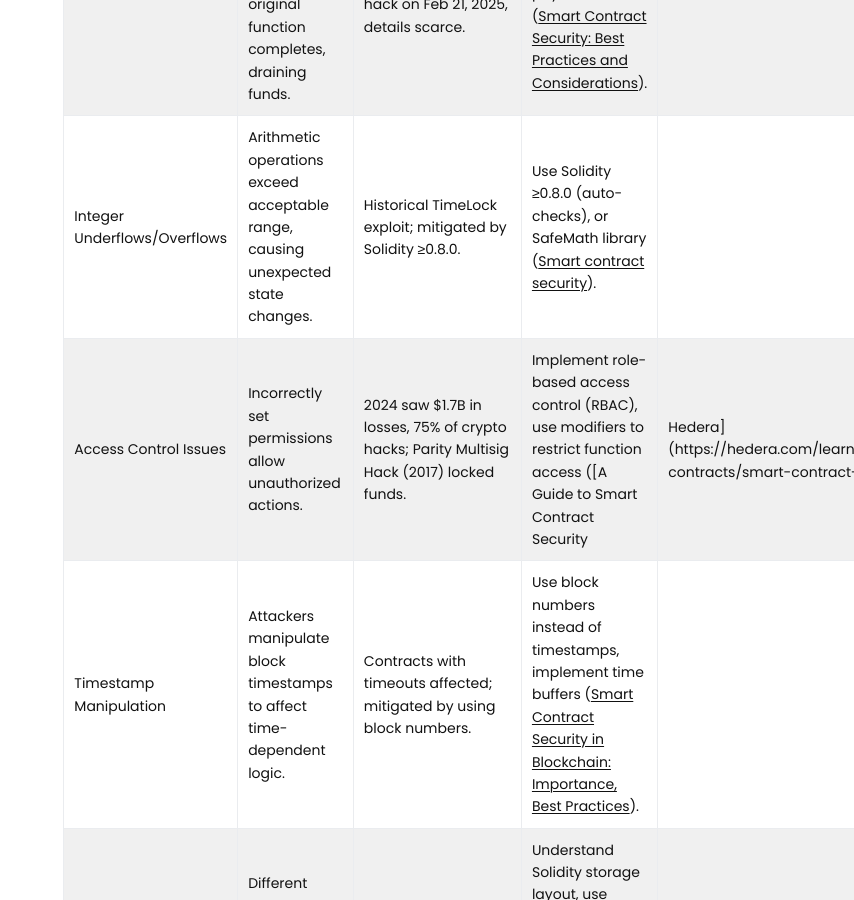
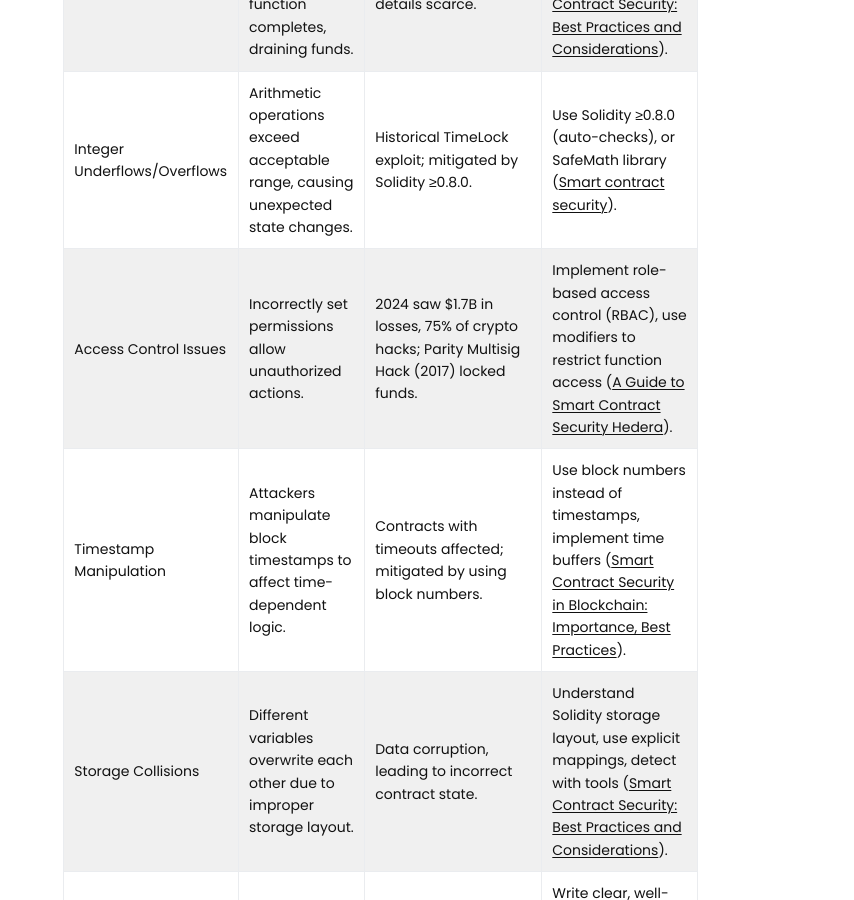
Before and after one commit to Tokenomic-org/learn, a Jekyll site: the page built from _posts/2024-12-12-smart-contract-security-best-practices.md, in a window 1280 px wide and 900 px high, scrolled down 1909 px. Shown: the whole window, without its empty margins (426-1280 px from the left). Built offline with Jekyll 4.4.1, drawn with Linux system fonts in a browser that asks for light colours.

Commit message:
Update 2024-12-12-smart-contract-security-best-practices.md

```diff
--- a/_posts/2024-12-12-smart-contract-security-best-practices.md
+++ b/_posts/2024-12-12-smart-contract-security-best-practices.md
@@ -18,7 +18,7 @@ Smart contracts are susceptible to several vulnerabilities, each with potential
 |--------------------------------|-----------------------------------------------------------------------------|------------------------------------------------------------------------------------|---------------------------------------------------------------------------------------|
 | Reentrancy                    | Malicious contract re-enters vulnerable contract before original function completes, draining funds. | OWASP 2025 reports $35.7M in losses in 2024; StepHeroNFTs hack on Feb 21, 2025, details scarce. | Use checks-effects-interactions pattern, mutex locks, pull payments ([Smart Contract Security: Best Practices and Considerations](https://medium.com/@denniswon/smart-contract-security-best-practices-and-considerations-1cf29aee9e88)). |
 | Integer Underflows/Overflows  | Arithmetic operations exceed acceptable range, causing unexpected state changes. | Historical TimeLock exploit; mitigated by Solidity ≥0.8.0.                         | Use Solidity ≥0.8.0 (auto-checks), or SafeMath library ([Smart contract security](https://ethereum.org/en/developers/docs/smart-contracts/security/)). |
-| Access Control Issues         | Incorrectly set permissions allow unauthorized actions.                       | 2024 saw $1.7B in losses, 75% of crypto hacks; Parity Multisig Hack (2017) locked funds. | Implement role-based access control (RBAC), use modifiers to restrict function access ([A Guide to Smart Contract Security | Hedera](https://hedera.com/learning/smart-contracts/smart-contract-security)). |
+| Access Control Issues         | Incorrectly set permissions allow unauthorized actions.                       | 2024 saw $1.7B in losses, 75% of crypto hacks; Parity Multisig Hack (2017) locked funds. | Implement role-based access control (RBAC), use modifiers to restrict function access ([A Guide to Smart Contract Security Hedera](https://hedera.com/learning/smart-contracts/smart-contract-security)). |
 | Timestamp Manipulation        | Attackers manipulate block timestamps to affect time-dependent logic.         | Contracts with timeouts affected; mitigated by using block numbers.                | Use block numbers instead of timestamps, implement time buffers ([Smart Contract Security in Blockchain: Importance, Best Practices](https://clouddestinations.com/blog/blockchain-smart-contract-security.html)). |
 | Storage Collisions            | Different variables overwrite each other due to improper storage layout.      | Data corruption, leading to incorrect contract state.                              | Understand Solidity storage layout, use explicit mappings, detect with tools ([Smart Contract Security: Best Practices and Considerations](https://medium.com/@denniswon/smart-contract-security-best-practices-and-considerations-1cf29aee9e88)). |
 | Logic Errors                  | Mistakes in code logic exploited by attackers.                                | Funds locked or stolen due to flawed algorithms.                                   | Write clear, well-tested code, conduct thorough code reviews ([6 Solidity Smart Contract Security Best Practices](https://www.alchemy.com/overviews/smart-contract-security-best-practices)). |
```
